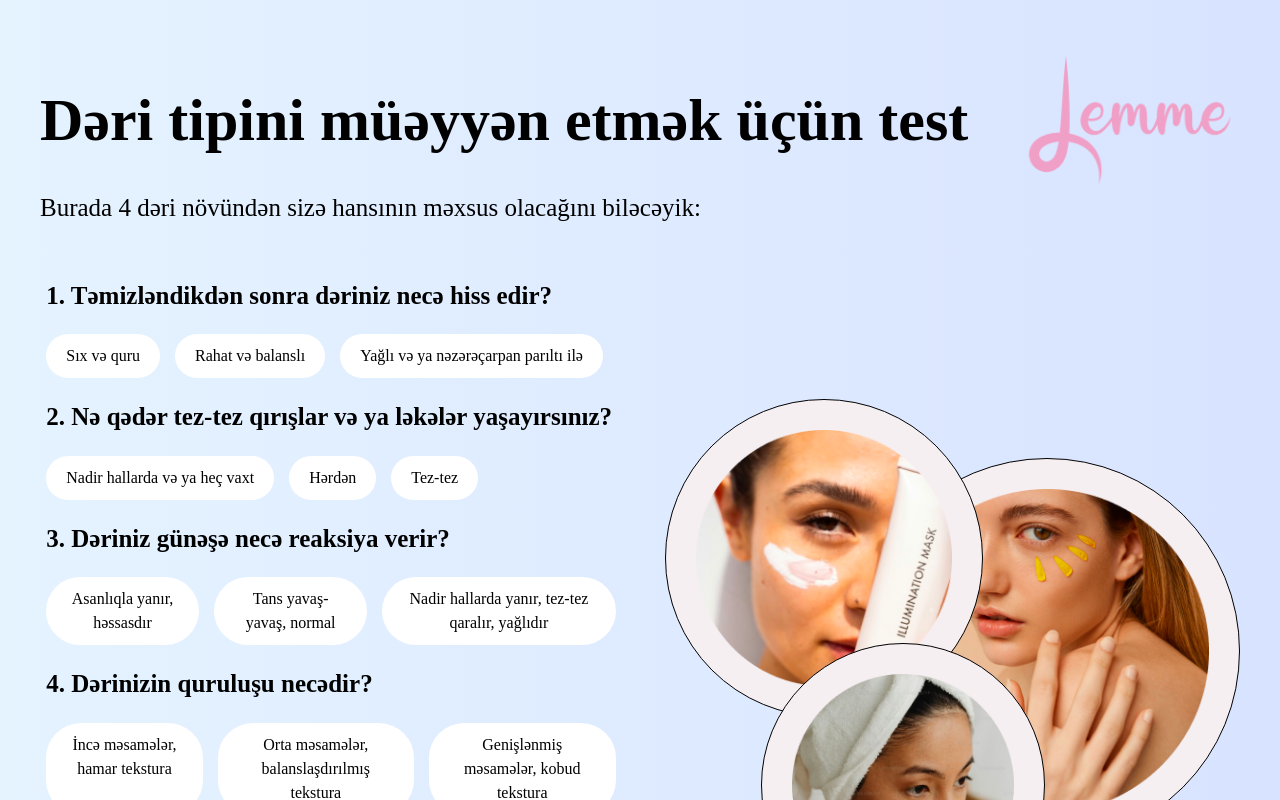
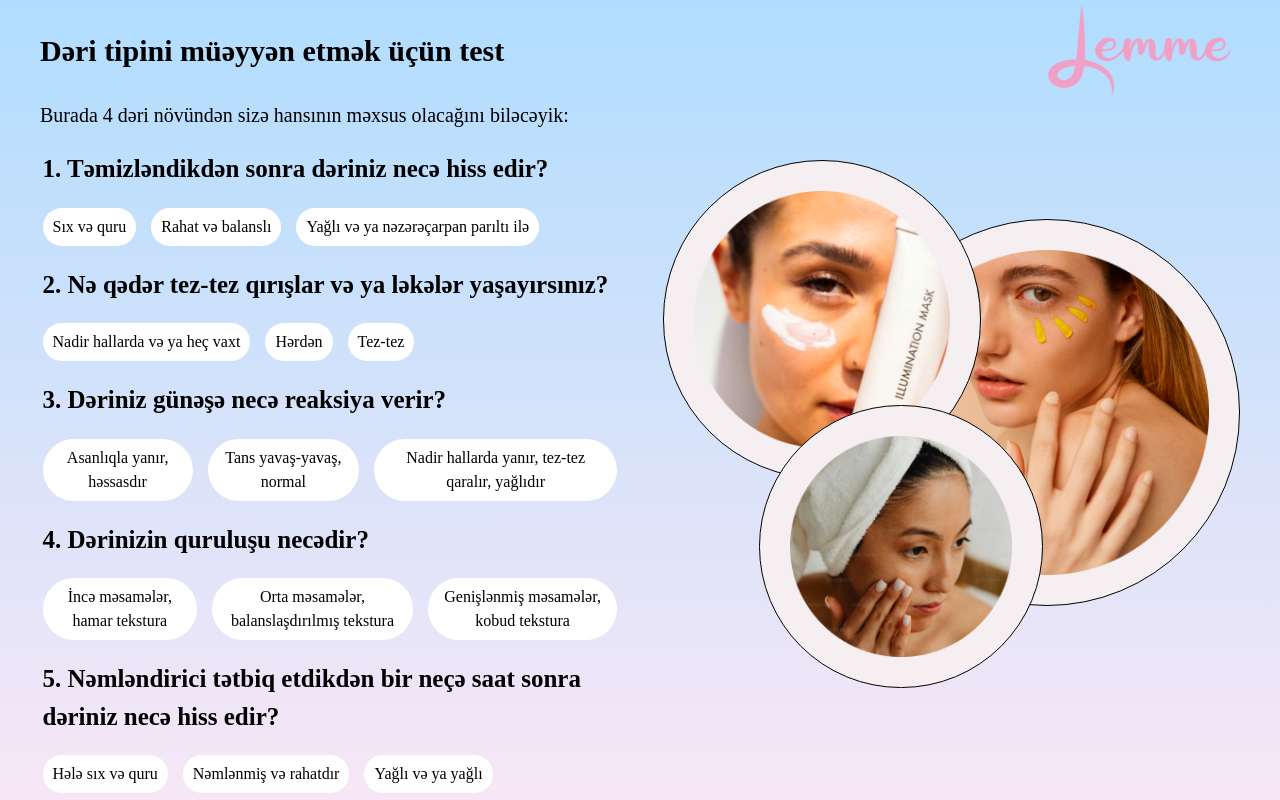
Before and after one commit to elchin-jafar/lemme, a React (Vite) app: page /test in a window 1280 px wide. Shown: the top 800 px of the page. Built offline with nearby package versions, Linux system fonts and the light colour scheme.

Commit message:
Style fixed

```diff
--- a/src/components/product/slider/index.jsx
+++ b/src/components/product/slider/index.jsx
@@ -41,12 +41,12 @@ const ImageSlider = () => {
   };
 
   return (
-    <div className="max-w-[310px] lg:max-w-[354px] flex lg:flex-col gap-[7px] w-full h-[320px] lg:h-[584px] relative ">
+    <div className="max-w-[310px] lg:max-w-[354px] flex lg:flex-col gap-[7px] w-full h-[220px] lg:h-[400px] relative ">
       {/* Ana resim */}
-      <ImgBase64 data={mainImage} alt="" className="min-w-[240px] w-full h-[320px] lg:max-w-[354px] lg:h-[472px] object-cover object-center lg:rounded-[30px]" />
+      <ImgBase64 data={mainImage} alt="" className="min-w-[240px] w-full h-[220px] lg:max-w-[354px] lg:h-[270px]  lg:rounded-[30px]" />
 
       {/* Nokta (dot) indikatörler */}
-      <div className="absolute bottom-[11px] pl-10 lg:pl-[116px] lg:bottom-[145px] left-1/3 transform -translate-x-1/2 z-2">
+      <div className="absolute bottom-[11px] pl-10 lg:pl-[116px] lg:bottom-[140px] left-1/3 transform -translate-x-1/2 z-2">
         {thumbnails.map((_, index) => (
           <span
             key={index}
@@ -65,9 +65,9 @@ const ImageSlider = () => {
       </div>
 
       {/* Küçük resimler */}
-      <div className="min-w-[120px] w-full h-[320px] lg:h-auto lg:max-w-[354px] flex flex-col lg:flex-row lg:overflow-x-auto overflow-auto  lg:gap-[15px] lg:py-3 lg:px-5 gap-[2px] scrollbar-hidden">
+      <div className="min-w-[84px] w-full h-[220px] lg:h-auto lg:max-w-[354px] flex flex-col lg:flex-row lg:overflow-x-auto overflow-auto  lg:gap-[15px] lg:py-3 lg:px-5 gap-[2px] scrollbar-hidden">
         {thumbnails.map((image, index) => (
-          <ImgBase64 key={index} data={image} alt="" className= 'w-[84px] min-h-[106px] max-h-[106px]  lg:min-w-[100px] lg:min-h-[100px] h-full object-cover object-center lg:rounded-[15px] cursor-pointer ' onClick={() => handleImageClick(index)} />
+          <ImgBase64 key={index} data={image} alt="" className= 'w-[84px] min-h-[106px] max-h-[106px]  lg:min-w-[100px] lg:min-h-[100px] h-full lg:rounded-[15px] cursor-pointer ' onClick={() => handleImageClick(index)} />
         ))}
       </div>
     </div>
--- a/src/index.css
+++ b/src/index.css
@@ -5,6 +5,11 @@
 html {
   font-size: 62.5%;
   font-family: "SF Pro Rounded";
+  max-width: 100%;
+  width: auto;
+  height: auto;
+  min-height: 100%;
+  background: linear-gradient(180deg, #b0ddff 0%, #ffe8f5 100%);
 }
 
 .shadow-btn {
--- a/src/layouts/AdminLayout.jsx
+++ b/src/layouts/AdminLayout.jsx
@@ -3,7 +3,7 @@ import logo from "../assets/logo2.png";
 
 function AdminLayout() {
   return (
-    <div className="relative w-screen h-screen px-[12rem] py-[9rem]">
+    <div className="relative w-screen h-screen bg-white px-[12rem] py-[9rem]">
       <img
         src={logo}
         alt=""
--- a/src/pages/HomePage/HomePage.jsx
+++ b/src/pages/HomePage/HomePage.jsx
@@ -72,7 +72,7 @@ function HomePage() {
   //       );
 
   return (
-    <div className="bg-gradient-to-r from-[#E5F3FF] to-[#D8E3FF] w-screen h-screen pt-[4rem] flex flex-col items-center justify-items-center">
+    <div className="w-full h-auto pt-[4rem] flex flex-col items-center justify-items-center">
       <Link
         to="admin/main"
         className="bg-white p-2.5 rounded-[1.5rem] fixed top-[4rem] right-[10.4rem]"
--- a/src/pages/TestPage/TestPage.jsx
+++ b/src/pages/TestPage/TestPage.jsx
@@ -102,25 +102,25 @@ function TestPage({ productId }) {
   }
 
   return (
-    <div className="bg-gradient-to-r from-[#E5F3FF] to-[#D8E3FF] w-full h-auto pt-20 px-16 pb-14">
+    <div className="w-full h-auto px-16 pb-[15px]">
       <div className="max-w-[1500px] w-full mx-auto">
         <div className="flex justify-between items-center ">
-          <h2 className="text-[25px] sm:text-[60px] font-bold">
+          <h2 className="text-[20px] sm:text-[30px] font-bold">
             Dəri tipini müəyyən etmək üçün test
           </h2>
           <img
             src={logo}
             alt="logo"
-            className="w-[22rem] h-[13.9rem] hidden lg:flex"
+            className="w-[200px] h-[100px] hidden lg:flex"
           />
         </div>
 
-        <p className="text-[25px] hidden md:flex font-normal">
+        <p className="text-[20px] hidden md:flex font-normal">
           Burada 4 dəri növündən sizə hansının məxsus olacağını biləcəyik:
         </p>
 
-        <div className="flex justify-between gap-[43px] pt-[50px]">
-          <div className="max-w-[677px] w-full px-2.5">
+        <div className="flex justify-between gap-[43px] pt-[20px]">
+          <div className="max-w-[677px] w-full px-1">
             {questions.map((q, index) => (
               <Question
                 q={q}
@@ -133,13 +133,13 @@ function TestPage({ productId }) {
           <Models />
         </div>
         {isLoading ? (
-          <div className="w-[13.9rem] h-[5rem] text-center mt-[4rem]">
+          <div className="w-[13.9rem] h-[5rem] text-center ">
             <Spin />
           </div>
         ) : (
           <div
             onClick={handleCavabiAlClick}
-            className="px-[2.9rem] py-[1rem] text-[2rem] font-bold text-white bg-[#56A8FF] rounded-[1.5rem] w-fit cursor-pointer mt-[4rem]"
+            className="px-[2.9rem] py-[10px] mt-[10px] text-[2rem] font-bold text-white bg-[#56A8FF] rounded-[1.5rem] w-fit cursor-pointer "
           >
             Cavabı al
           </div>
@@ -159,7 +159,7 @@ function TestPage({ productId }) {
 function Models() {
   return (
     <>
-      <div className="relative max-w-[603px] h-[548px] mt-[122px] w-full hidden lg:flex">
+      <div className="relative max-w-[603px] h-[548px] mt-[10px] w-full hidden lg:flex">
         <div className="p-[3rem] border border-black rounded-full max-w-[204px]  xl:max-w-[284px] w-full  bg-[#F6EFF2] absolute lg:left-[80px] lg:bottom-[170px] xl:left-[96px] xl:bottom-[2rem] z-[3]">
           <ProgressiveImg src={model_S} placeholderSrc={compressed_S} alt="" />
         </div>
@@ -191,7 +191,7 @@ function Question({ q, index, handleAnswer }) {
         {q.answers.map((answer, answerIndex) => (
           <p
             key={answerIndex}
-            className={`text-[12px] text-center sm:text-[16px] font-normal py-[10px] px-[20px] my-[20px] cursor-pointer rounded-[3.5rem] w-fit ${
+            className={`text-[12px] flex items-center text-center sm:text-[16px] font-normal py-[7px] px-[10px] my-[20px] cursor-pointer rounded-[3.5rem] w-fit ${
               selected === answerIndex
                 ? "bg-[#EFA0C6] text-white"
                 : "bg-white text-black"
```
Also changed, not shown: src/components/product/index.jsx (+17 -17 lines).
